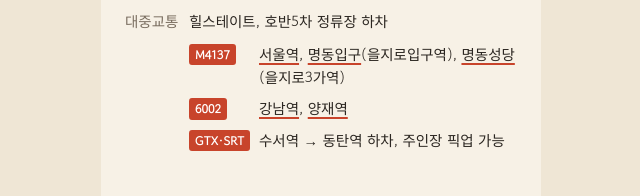
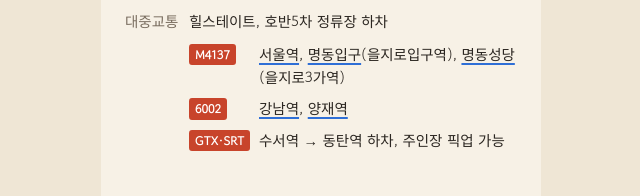
Before and after one commit to DooMoolHead/First-my-Home, a plain HTML site: page invite/a.html in a window 1280 px wide. Shown: the part 2919-3115 px from the top of the page, 319-959 px from the left. Drawn offline with Linux system fonts and the light colour scheme; a web font is replaced by a local one.

Commit message:
Blue underline on stop links
Co-Authored-By: Claude Opus 5.5 <noreply@anthropic.com>
Claude-Session: https://claude.ai/code/session_01DzjZXFq9R7kmhVuMJWxoV7

```diff
--- a/invite/a.html
+++ b/invite/a.html
@@ -142,7 +142,7 @@ h1 small em{font-style:normal; color:var(--no)}
 .bus{display:grid; grid-template-columns:64px 1fr; gap:6px; margin-top:8px; line-height:1.6}
 .bus b{align-self:start; justify-self:start; font-size:12px; font-weight:700; color:#fff; background:var(--no); border-radius:3px; padding:1px 6px; margin-top:2px}
 .bus b{white-space:nowrap}
-.bus a{color:var(--ink); text-decoration:underline; text-decoration-color:var(--no); text-underline-offset:3px; text-decoration-thickness:1.5px}
+.bus a{color:var(--ink); text-decoration:underline; text-decoration-color:#2f6fd6; text-underline-offset:3px; text-decoration-thickness:1.5px}
 .share{margin-top:48px; display:grid; gap:8px}
 footer{margin-top:28px; text-align:center; font-size:12px; color:var(--ink-2)}
 .toast{position:fixed; left:50%; bottom:28px; transform:translate(-50%,20px); opacity:0; background:var(--ink); color:var(--paper); padding:10px 16px; border-radius:20px; font-size:13px; transition:.25s; pointer-events:none; z-index:9}
```
